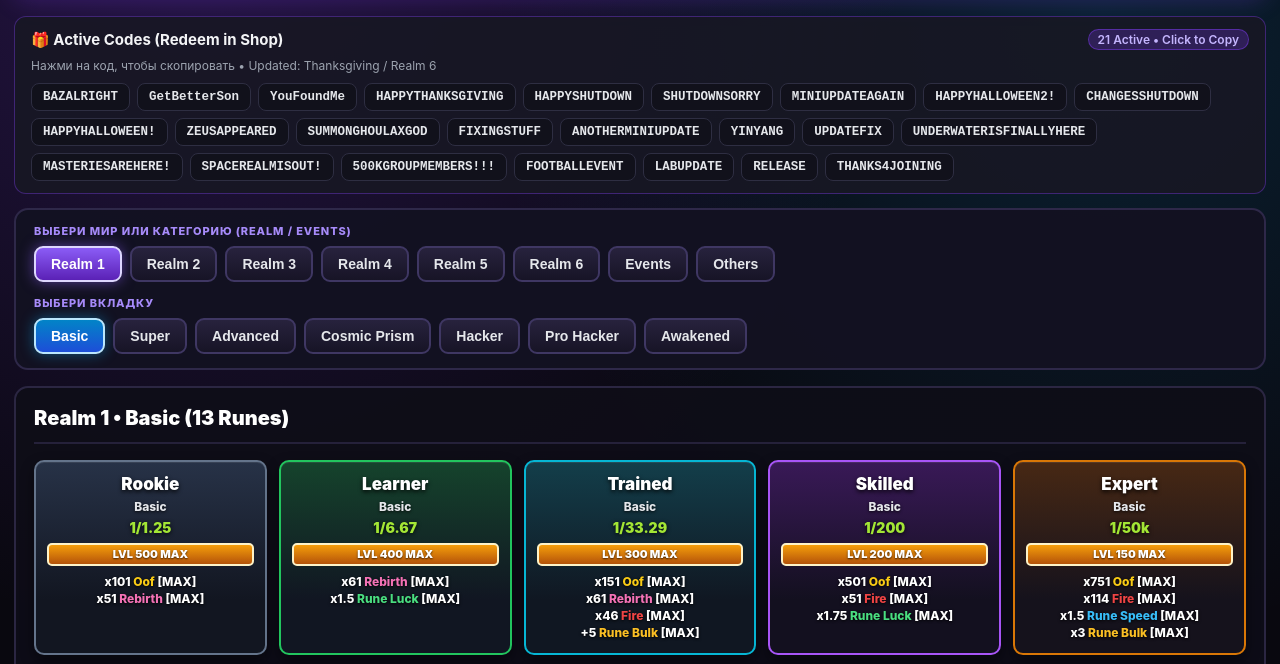
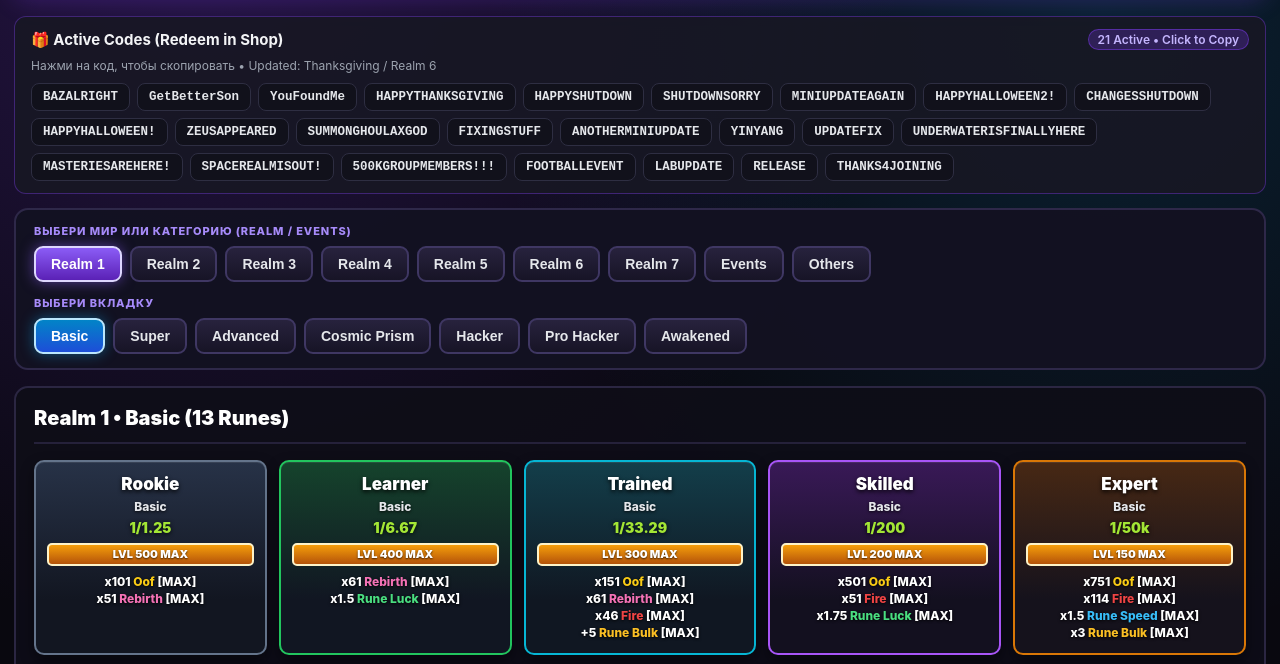
Before and after one commit to SupremTa6letka/noob-incremental-runes, a plain HTML site: page index.html in a window 1280 px wide. Shown: the part 85-749 px from the top of the page. Drawn offline with Linux system fonts and the light colour scheme.

Commit message:
Update index.html

```diff
--- a/index.html
+++ b/index.html
@@ -1306,6 +1306,9 @@
           { name: "Powerful Champion", rarity: "Noobinia", chance: "1/2SpTg", lvl: "LVL 2", color: "card-teal", stats: ["x1.7 Tier Luck", "x1.2 Tier Bulk", "x1.2 Rune Luck ", "x1.5 Rune Bulk ", "x401 Thunder", "x2 Glory", "x1.5 Colosseum Damage", "x1.5 Colosseum HP"] }
         ]
       },
+      "Realm 7": {
+     "Coming Soon": []
+   },
       "Events": {
         "Football": [
           { name: "Scuff", rarity: "Basic", chance: "1/1.12", lvl: "LVL 1,500 MAX", color: "card-slate", stats: ["x5.5 Goals [MAX]", "x151 Oof [MAX]"] },
@@ -1439,13 +1442,14 @@
         petFilterDev: "Developer (Pack 1)",
         petChancePrefix: "Chance:",
         eqTitle: "Equipment",
-        eqEmpty: (q) => `Ничего не найдено по запросу «${q}» в Equipment.`
+        eqEmpty: (q) => `Ничего не найдено по запросу «${q}» в Equipment.`,
+        realm7Soon: "🚧 Информация по Realm 7 появится сразу после выхода следующего обновления!"
       },
       en: {
         searchPlaceholder: "Search rune or stat...",
         metaPill: "Realms 1–6 + Events",
         codesTitle: "🎁 Active Codes (Redeem in Shop)",
-        codesBadge: "21 Active • Click to Copy",
+        codesBadge: "24 Active • Click to Copy",
         codesHint: "Click a code to copy • Updated: Thanksgiving / Realm 6",
         selectRealm: "Select world or category (Realm / Events)",
         eventsBtnLabel: "Events",
@@ -1477,7 +1481,8 @@
         petFilterDev: "Developer (Pack 1)",
         petChancePrefix: "Chance:",
         eqTitle: "Equipment",
-        eqEmpty: (q) => `Nothing found for "${q}" in Equipment.`
+        eqEmpty: (q) => `Nothing found for "${q}" in Equipment.`,
+        realm7Soon: "🚧 Realm 7 info will be added right after the next update releases!"
       }
     };
 
@@ -2528,7 +2533,11 @@
         };
         subRow.appendChild(b);
       });
-
+if (activeRealm === "Realm 7") {
+     boardTitle.textContent = "Realm 7 • Coming Soon";
+     grid.innerHTML = `<div class="empty-state">${t.realm7Soon}</div>`;
+     return;
+   }
       if (activeRealm === "Others" && activeSub === "Minions") {
         boardTitle.textContent = activeRealm + " • " + activeSub;
         grid.innerHTML = "";
```
